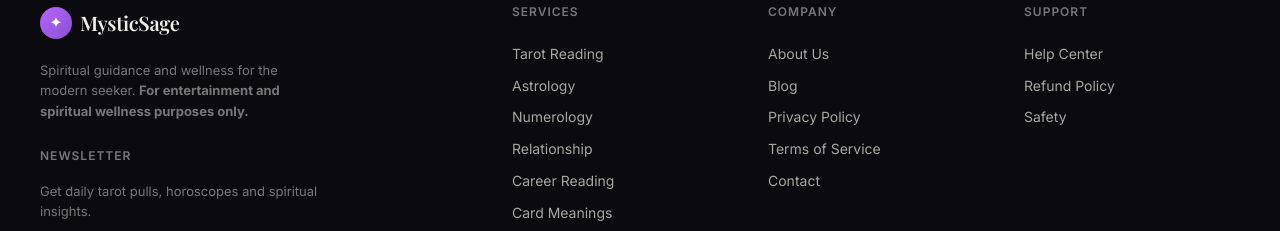
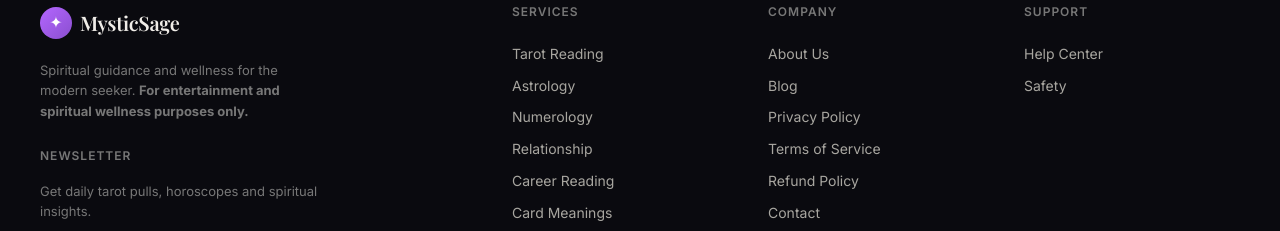
Before and after one commit to huajianlaojiu/mystic-sage, a Next.js app: page /reading in a window 1280 px wide. Shown: the part 1046-1277 px from the top of the page. Built offline with nearby package versions, Linux system fonts and the light colour scheme; no server answers.

Commit message:
fix(footer): move Refund Policy link into Company column next to Privacy/Terms

```diff
--- a/src/components/Footer.tsx
+++ b/src/components/Footer.tsx
@@ -37,13 +37,13 @@ export default function Footer() {
           <Link href="/blog">Blog</Link>
           <Link href="/privacy">Privacy Policy</Link>
           <Link href="/terms">Terms of Service</Link>
+          <Link href="/refund">Refund Policy</Link>
           <Link href="/contact">Contact</Link>
         </div>
 
         <div>
           <h4>Support</h4>
           <Link href="/help">Help Center</Link>
-          <Link href="/refund">Refund Policy</Link>
           <Link href="/safety">Safety</Link>
         </div>
       </div>
```
